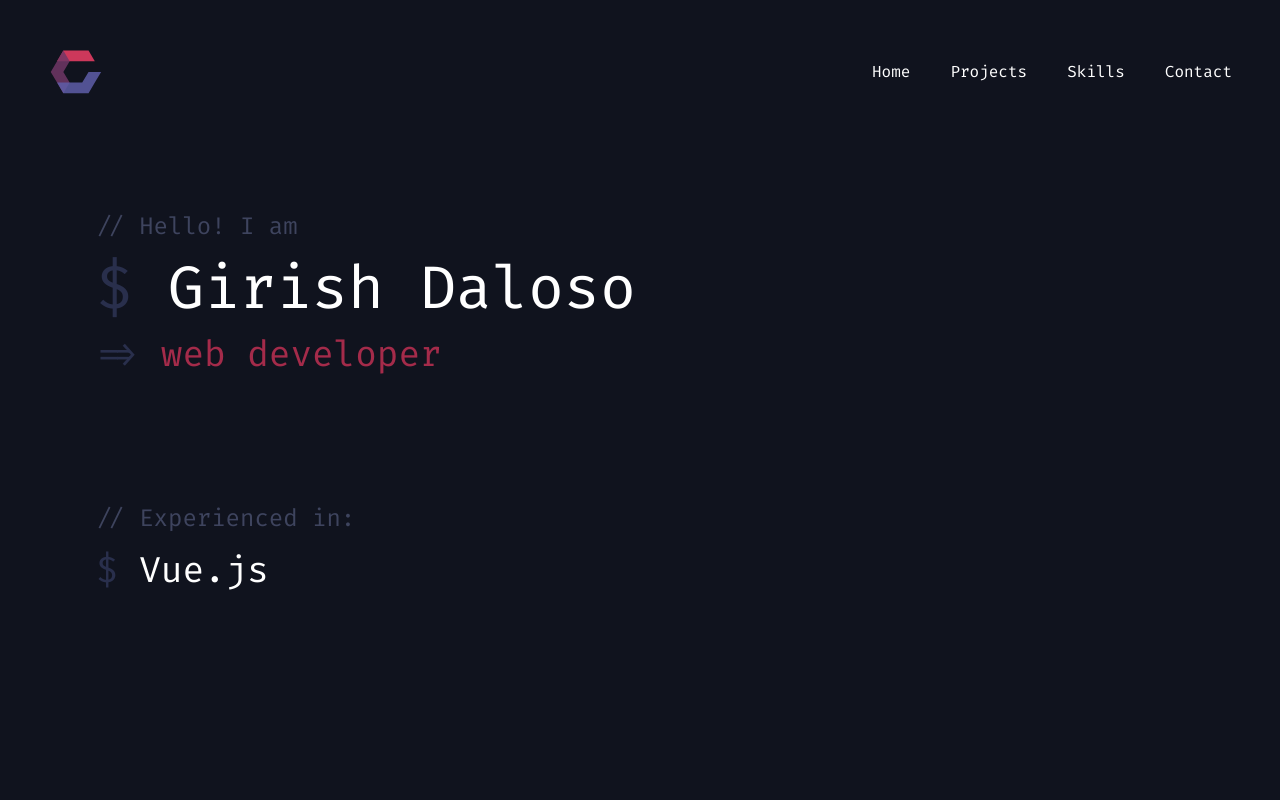
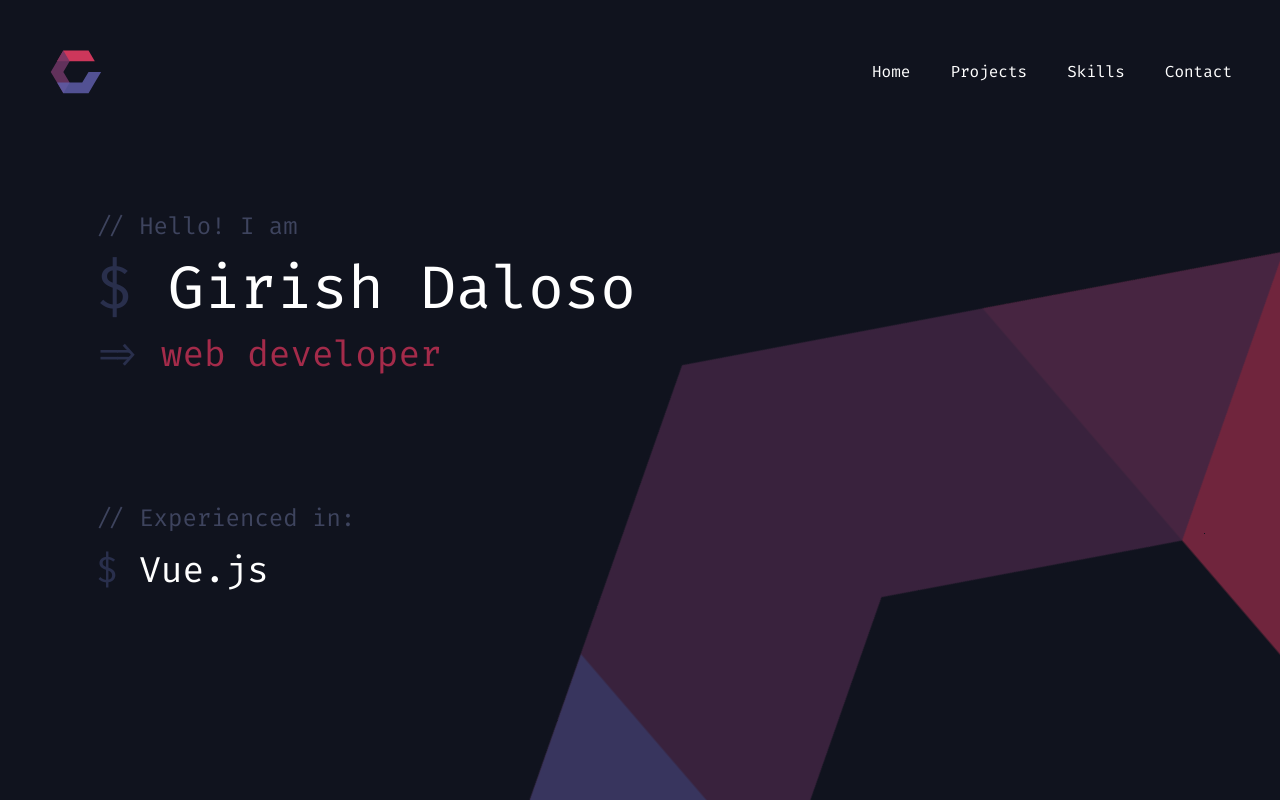
Before and after one commit to reeshkeed/portfolio-react, a React (Vite) app: page / in a window 1280 px wide. Built offline with nearby package versions, Linux system fonts and the light colour scheme.

Commit message:
Created spinning logo

```diff
--- /dev/null
+++ b/src/pages/Home/components/Landing.module.css
@@ -0,0 +1,5 @@
+.spinning-logo {
+  @apply absolute h-auto w-[40rem] md:w-[65rem] xl:w-[85rem] animate-spin-slow
+  max-w-none -z-10 -bottom-56 md:-bottom-80 xl:-bottom-[36rem]
+  -right-72 md:-right-[35rem] xl:-right-[30rem] opacity-50;
+}
--- a/src/pages/Home/components/Landing.tsx
+++ b/src/pages/Home/components/Landing.tsx
@@ -1,6 +1,11 @@
+import logo from '@assets/logo.svg';
+import styles from './Landing.module.css';
+
 export const Landing = () => {
   return (
-    <section className="h-screen">
+    <section className="h-screen relative overflow-x-hidden">
+      <img className={styles['spinning-logo']} src={logo} alt="Girish Daloso" />
+
       <div className="h-full max-w-screen-xl mx-auto flex flex-col justify-center px-8 gap-[6rem] md:px-24 xl:gap-[8rem]">
         <div className="grid gap-2 md:gap-4">
           <p className="text-dark-100 text-lg md:text-xl xl:text-2xl">
--- a/tailwind.config.cjs
+++ b/tailwind.config.cjs
@@ -39,6 +39,10 @@ module.exports = {
           900: '#3e101c',
         },
       },
+
+      animation: {
+        'spin-slow': 'spin 40s linear infinite',
+      },
     },
   },
   plugins: [],
```
